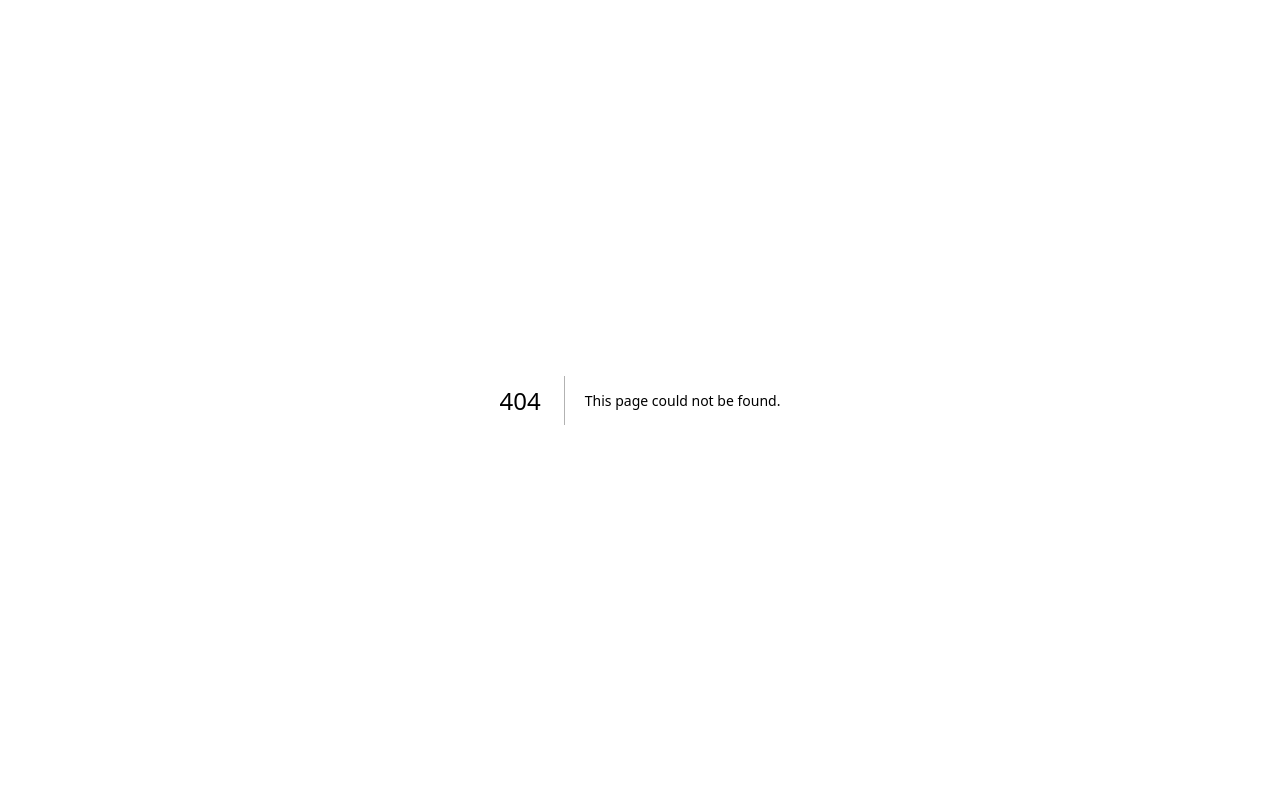
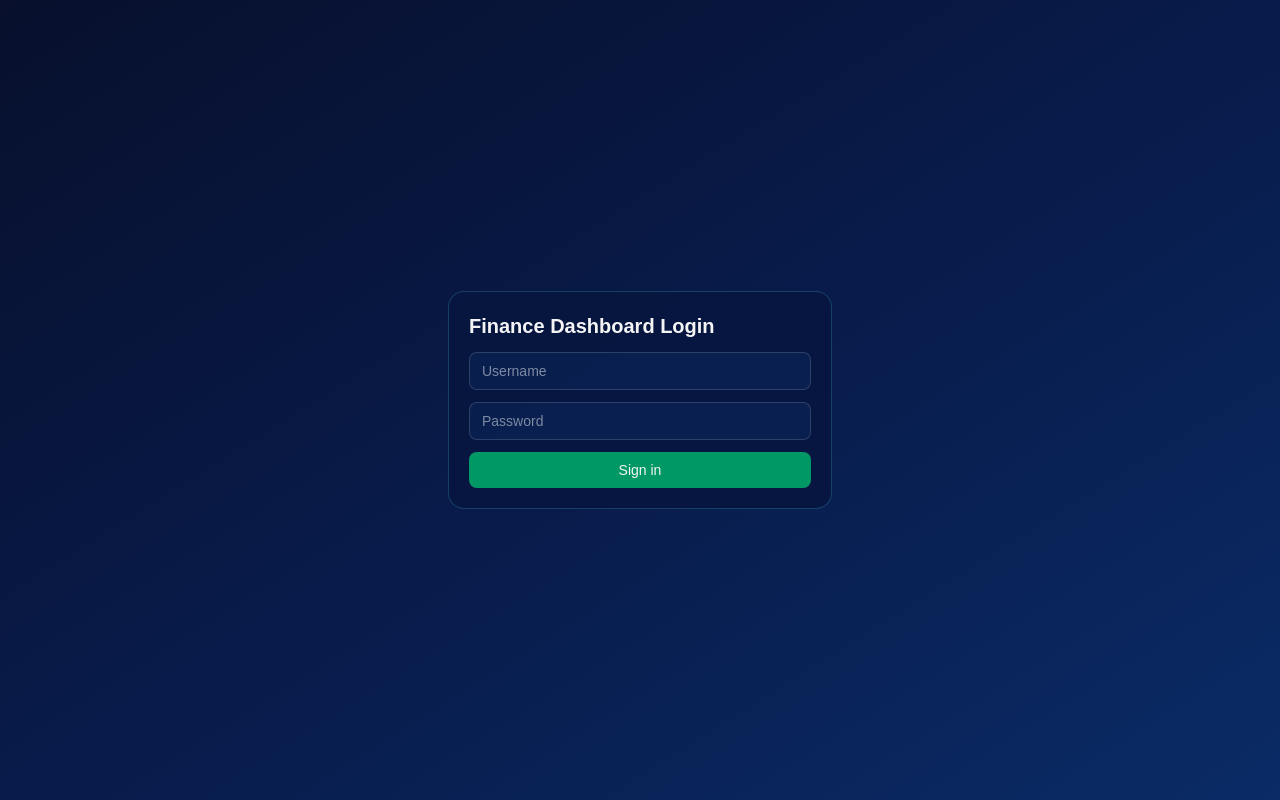
Before and after one commit to serial77/Finhub, a Next.js app: page /login in a window 1280 px wide. Before the commit this address had no page. Built offline with nearby package versions, Linux system fonts and the light colour scheme.

Commit message:
Add better login

```diff
--- /dev/null
+++ b/app/api/auth/login/route.ts
@@ -0,0 +1,46 @@
+import { NextResponse } from "next/server";
+import { AUTH_COOKIE, expectedSessionToken } from "@/lib/auth";
+
+const USER = process.env.DASHBOARD_USER;
+const PASS = process.env.DASHBOARD_PASS;
+const SECRET = process.env.DASHBOARD_SESSION_SECRET || "change-me";
+
+const STATIC_ACCOUNTS = [{ user: "Kristy", pass: "Emy" }];
+
+function getAccounts() {
+  const accounts = [...STATIC_ACCOUNTS];
+  if (USER && PASS) accounts.push({ user: USER, pass: PASS });
+  return accounts;
+}
+
+export async function POST(req: Request) {
+  try {
+    const accounts = getAccounts();
+    if (!accounts.length) {
+      return NextResponse.json({ error: "Dashboard auth not configured" }, { status: 503 });
+    }
+
+    const body = await req.json();
+    const user = String(body?.user || "");
+    const pass = String(body?.pass || "");
+
+    const matched = accounts.find((a) => a.user === user && a.pass === pass);
+    if (!matched) {
+      return NextResponse.json({ error: "Invalid credentials" }, { status: 401 });
+    }
+
+    const token = await expectedSessionToken(matched.user, matched.pass, SECRET);
+
+    const res = NextResponse.json({ ok: true });
+    res.cookies.set(AUTH_COOKIE, token, {
+      httpOnly: true,
+      secure: true,
+      sameSite: "lax",
+      path: "/",
+      maxAge: 60 * 60 * 24 * 30,
+    });
+    return res;
+  } catch {
+    return NextResponse.json({ error: "Invalid request" }, { status: 400 });
+  }
+}
--- /dev/null
+++ b/app/api/auth/logout/route.ts
@@ -0,0 +1,14 @@
+import { NextResponse } from "next/server";
+import { AUTH_COOKIE } from "@/lib/auth";
+
+export async function POST() {
+  const res = NextResponse.json({ ok: true });
+  res.cookies.set(AUTH_COOKIE, "", {
+    httpOnly: true,
+    secure: true,
+    sameSite: "lax",
+    path: "/",
+    maxAge: 0,
+  });
+  return res;
+}
--- /dev/null
+++ b/app/login/page.tsx
@@ -0,0 +1,60 @@
+"use client";
+
+import { FormEvent, useState } from "react";
+
+export default function LoginPage() {
+  const [user, setUser] = useState("");
+  const [pass, setPass] = useState("");
+  const [loading, setLoading] = useState(false);
+  const [error, setError] = useState<string | null>(null);
+
+  const onSubmit = async (e: FormEvent) => {
+    e.preventDefault();
+    setLoading(true);
+    setError(null);
+
+    const res = await fetch("/api/auth/login", {
+      method: "POST",
+      headers: { "Content-Type": "application/json" },
+      body: JSON.stringify({ user, pass }),
+    });
+
+    const json = await res.json().catch(() => ({}));
+    if (!res.ok) {
+      setError(json.error || "Login failed");
+      setLoading(false);
+      return;
+    }
+
+    window.location.href = "/";
+  };
+
+  return (
+    <main className="min-h-screen bg-gradient-to-br from-[#070f2c] via-[#081b4a] to-[#0a2b66] text-zinc-100 p-6 flex items-center justify-center">
+      <form onSubmit={onSubmit} className="w-full max-w-sm rounded-2xl border border-cyan-300/20 bg-[#07163f]/88 p-5 space-y-3">
+        <h1 className="text-xl font-semibold">Finance Dashboard Login</h1>
+        <input
+          className="w-full rounded-lg bg-[#0d2a63]/45 border border-white/15 px-3 py-2 text-sm"
+          placeholder="Username"
+          autoComplete="username"
+          value={user}
+          onChange={(e) => setUser(e.target.value)}
+          required
+        />
+        <input
+          className="w-full rounded-lg bg-[#0d2a63]/45 border border-white/15 px-3 py-2 text-sm"
+          placeholder="Password"
+          type="password"
+          autoComplete="current-password"
+          value={pass}
+          onChange={(e) => setPass(e.target.value)}
+          required
+        />
+        <button disabled={loading} className="w-full rounded-lg bg-emerald-600 hover:bg-emerald-500 disabled:opacity-60 px-4 py-2 text-sm font-medium">
+          {loading ? "Signing in..." : "Sign in"}
+        </button>
+        {error ? <p className="text-sm text-red-300">{error}</p> : null}
+      </form>
+    </main>
+  );
+}
--- /dev/null
+++ b/lib/auth.ts
@@ -0,0 +1,15 @@
+export const AUTH_COOKIE = "finance_session";
+
+const enc = new TextEncoder();
+
+async function sha256(input: string): Promise<string> {
+  const bytes = enc.encode(input);
+  const digest = await crypto.subtle.digest("SHA-256", bytes);
+  return Array.from(new Uint8Array(digest))
+    .map((b) => b.toString(16).padStart(2, "0"))
+    .join("");
+}
+
+export async function expectedSessionToken(user: string, pass: string, secret: string): Promise<string> {
+  return sha256(`${user}:${pass}:${secret}`);
+}
--- a/middleware.ts
+++ b/middleware.ts
@@ -1,37 +1,41 @@
 import { NextRequest, NextResponse } from "next/server";
+import { AUTH_COOKIE, expectedSessionToken } from "@/lib/auth";
 
 const USER = process.env.DASHBOARD_USER;
 const PASS = process.env.DASHBOARD_PASS;
+const SECRET = process.env.DASHBOARD_SESSION_SECRET || "change-me";
 
-function unauthorized() {
-  return new NextResponse("Authentication required", {
-    status: 401,
-    headers: {
-      "WWW-Authenticate": 'Basic realm="Secure Finance Dashboard"',
-      "Cache-Control": "no-store",
-    },
-  });
+const STATIC_ACCOUNTS = [{ user: "Kristy", pass: "Emy" }];
+
+function getAccounts() {
+  const accounts = [...STATIC_ACCOUNTS];
+  if (USER && PASS) accounts.push({ user: USER, pass: PASS });
+  return accounts;
 }
 
-export function middleware(req: NextRequest) {
-  // If creds are not configured, fail closed in production-like environments.
-  if (!USER || !PASS) {
+const PUBLIC_PATHS = new Set(["/login", "/api/auth/login"]);
+
+export async function middleware(req: NextRequest) {
+  const accounts = getAccounts();
+  if (!accounts.length) {
     return new NextResponse("Dashboard auth not configured", { status: 503 });
   }
 
-  const auth = req.headers.get("authorization");
-  if (!auth?.startsWith("Basic ")) return unauthorized();
+  const { pathname } = req.nextUrl;
+  if (PUBLIC_PATHS.has(pathname)) return NextResponse.next();
 
-  try {
-    const b64 = auth.split(" ")[1] || "";
-    const [u, p] = atob(b64).split(":");
-    if (u === USER && p === PASS) return NextResponse.next();
-    return unauthorized();
-  } catch {
-    return unauthorized();
+  const cookieToken = req.cookies.get(AUTH_COOKIE)?.value;
+  const validTokens = await Promise.all(accounts.map((a) => expectedSessionToken(a.user, a.pass, SECRET)));
+
+  if (cookieToken && validTokens.includes(cookieToken)) {
+    return NextResponse.next();
   }
+
+  const loginUrl = new URL("/login", req.url);
+  loginUrl.searchParams.set("next", pathname);
+  return NextResponse.redirect(loginUrl);
 }
 
 export const config = {
-  matcher: ["/", "/api/:path*"],
+  matcher: ["/((?!_next/static|_next/image|favicon.ico).*)"],
 };
```
Also changed, not shown: 1 other file (tests, documents, lock files or other folders).
